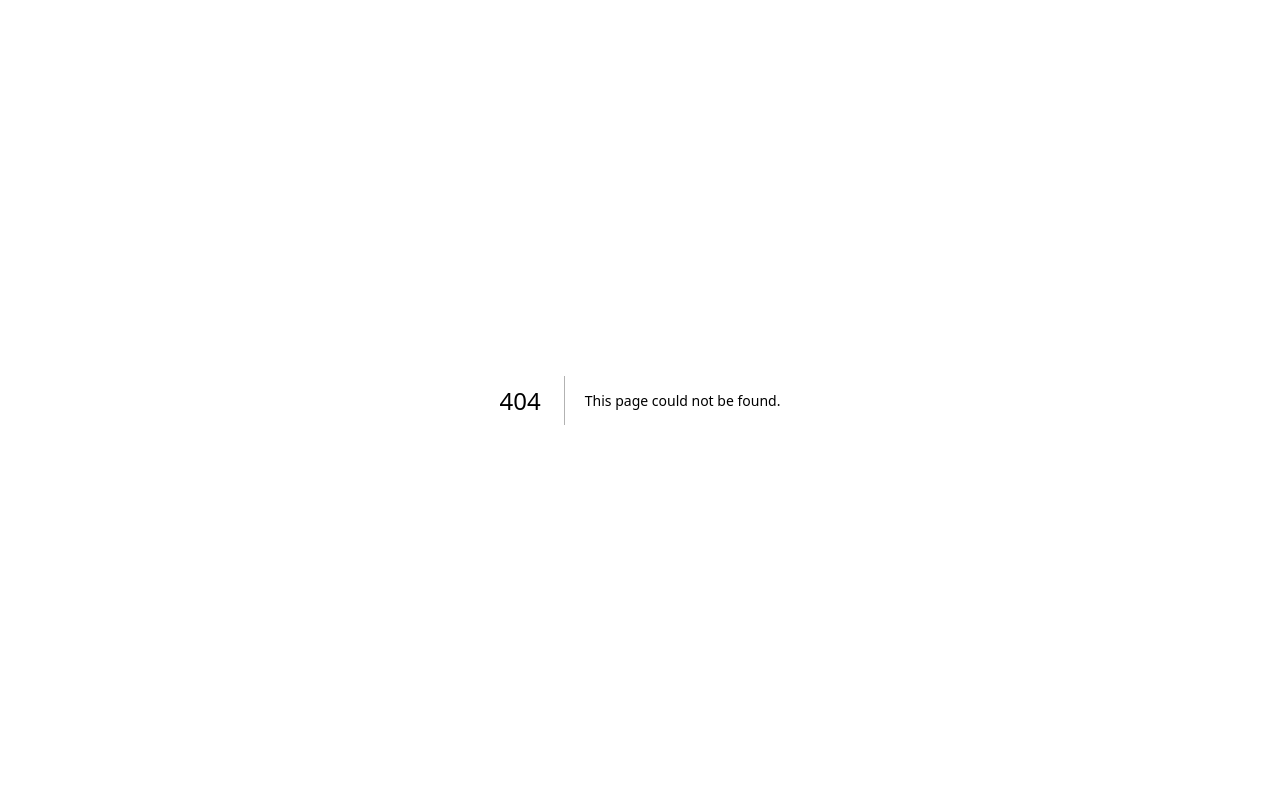
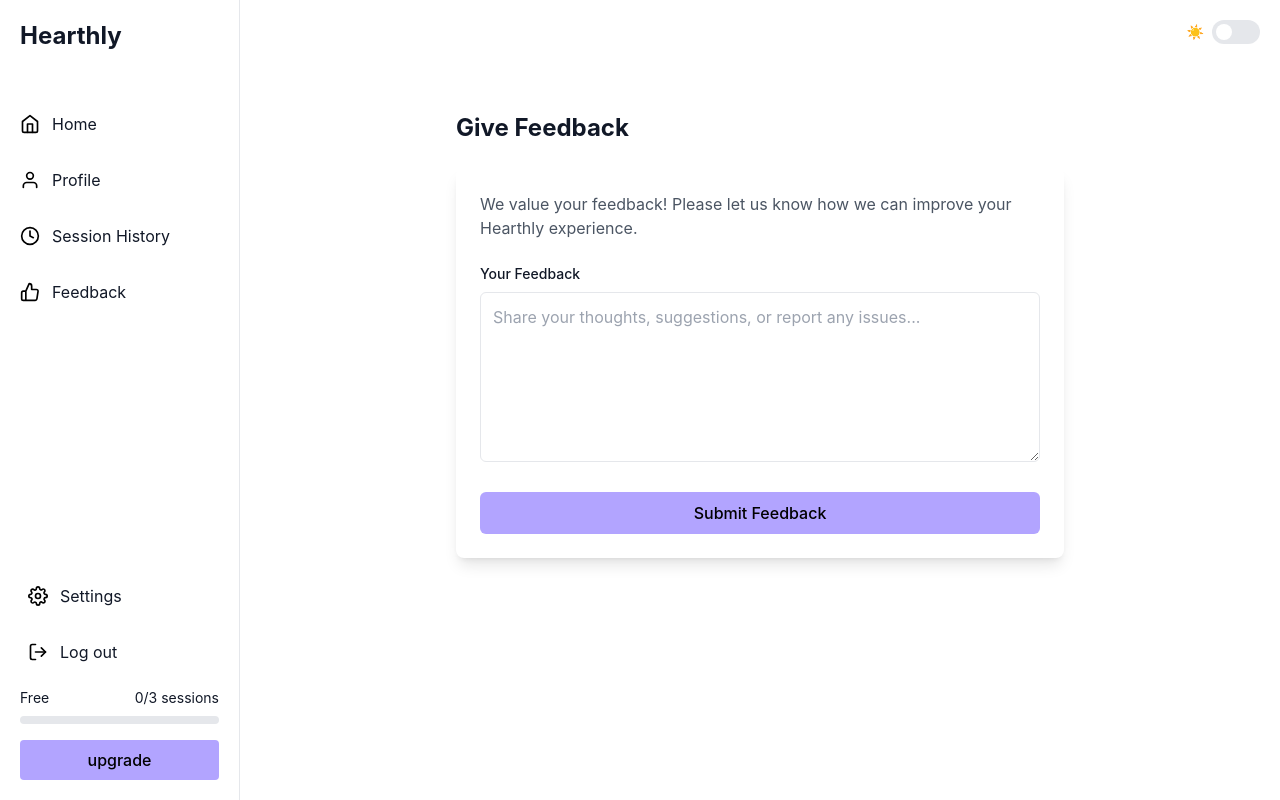
Before and after one commit to sparsh0006/Hearthly, a Next.js app: page /feedback in a window 1280 px wide. Before the commit this address had no page. Built offline with nearby package versions, Linux system fonts and the light colour scheme.

Commit message:
feat: added feedback page

```diff
--- /dev/null
+++ b/src/pages/feedback.tsx
@@ -0,0 +1,63 @@
+import React, { useState } from 'react';
+import MainLayout from '../components/layout/MainLayout';
+import Button from '../components/ui/Button';
+
+const FeedbackPage: React.FC = () => {
+  const [feedback, setFeedback] = useState('');
+  const [submitted, setSubmitted] = useState(false);
+
+  const handleSubmit = (e: React.FormEvent) => {
+    e.preventDefault();
+    // In a real implementation, you would send the feedback to your server
+    console.log('Feedback submitted:', feedback);
+    setSubmitted(true);
+    setFeedback('');
+  };
+
+  return (
+    <MainLayout>
+      <div className="max-w-2xl mx-auto py-8 px-4 sm:px-6 lg:px-8">
+        <h1 className="text-2xl font-bold mb-6">Give Feedback</h1>
+
+        {submitted ? (
+          <div className="bg-green-100 dark:bg-green-800 text-green-800 dark:text-green-100 p-6 rounded-lg text-center">
+            <h2 className="text-xl font-medium mb-2">Thank you for your feedback!</h2>
+            <p className="mb-4">We appreciate your input and will use it to improve Hearthly.</p>
+            <Button onClick={() => setSubmitted(false)}>
+              Submit Another Response
+            </Button>
+          </div>
+        ) : (
+          <div className="bg-white dark:bg-gray-800 rounded-lg shadow-lg p-6">
+            <p className="mb-6 text-gray-600 dark:text-gray-300">
+              We value your feedback! Please let us know how we can improve your Hearthly experience.
+            </p>
+
+            <form onSubmit={handleSubmit}>
+              <div className="mb-6">
+                <label htmlFor="feedback" className="block text-sm font-medium mb-2">
+                  Your Feedback
+                </label>
+                <textarea
+                  id="feedback"
+                  rows={6}
+                  value={feedback}
+                  onChange={(e) => setFeedback(e.target.value)}
+                  className="w-full p-3 border rounded-md focus:outline-none focus:ring-2 text-black focus:ring-calmi-orange focus:border-transparent"
+                  placeholder="Share your thoughts, suggestions, or report any issues..."
+                  required
+                ></textarea>
+              </div>
+
+              <Button type="submit" className="w-full">
+                Submit Feedback
+              </Button>
+            </form>
+          </div>
+        )}
+      </div>
+    </MainLayout>
+  );
+};
+
+export default FeedbackPage;
```
